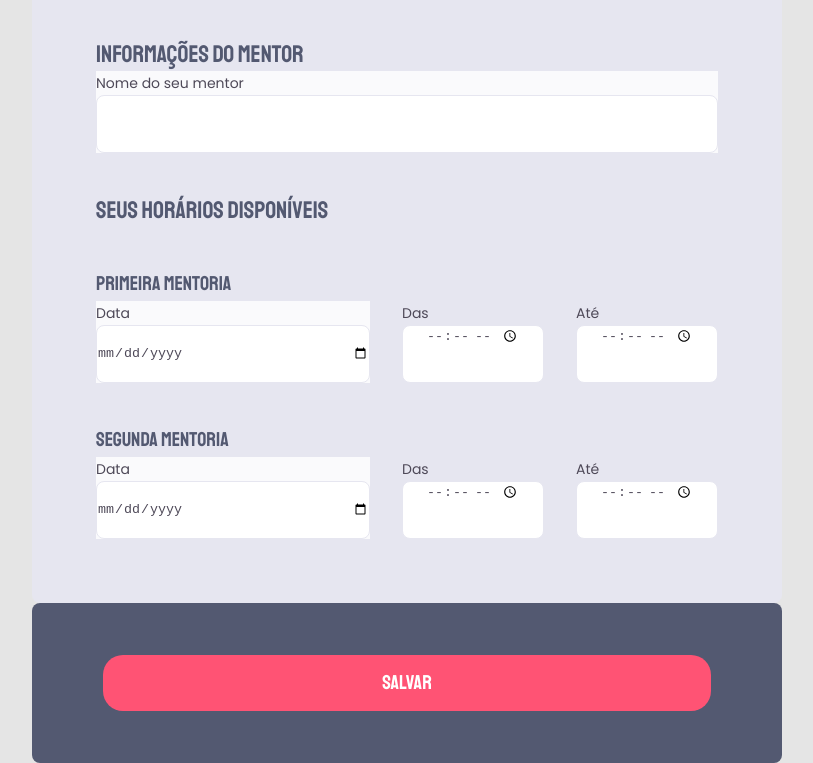
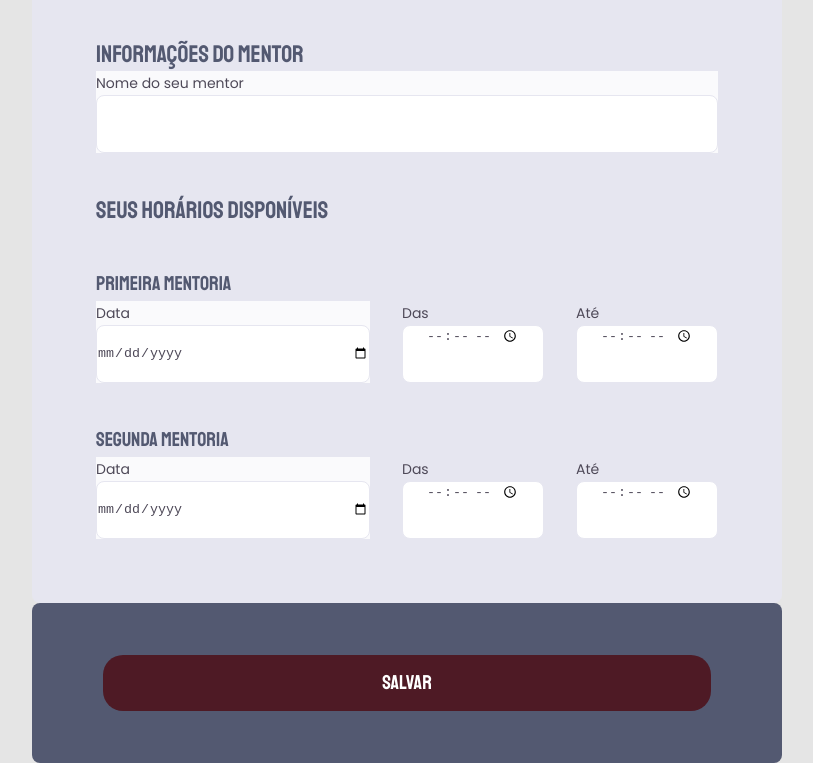
Before and after one commit to EvertonSouza12/formulario, a plain HTML site: page index.html in a window 1280 px wide. In both pictures the pointer is over the input "SALVAR". Shown: the part 735-1498 px from the top of the page, without its empty margins (233-1046 px from the left). Drawn offline with Linux system fonts and the light colour scheme.

Commit message:
Hover no salvar evento

```diff
--- a/index.html
+++ b/index.html
@@ -114,7 +114,7 @@
     </form>
 
     <footer>
-      <input type="submit" value="SALVAR" form="my-form">
+      <input class="button" type="submit" value="SALVAR" form="my-form">
     </footer>
 
   </div>
--- a/style.css
+++ b/style.css
@@ -172,3 +172,7 @@ footer input {
   line-height: 26px;
   color: #FFFFFF;
 }
+
+footer .button:hover {
+  background: #4e1a25;
+}
```
